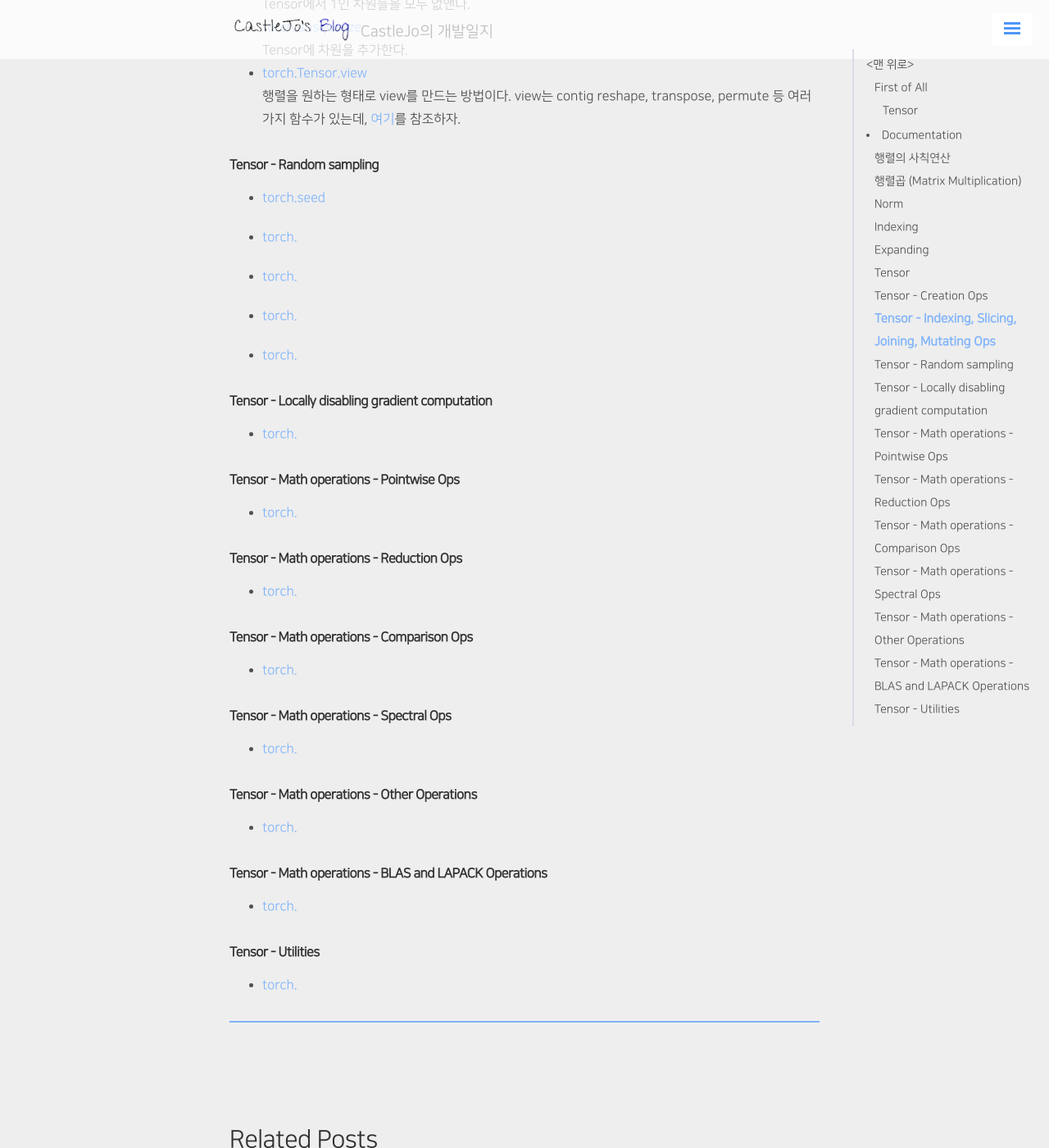
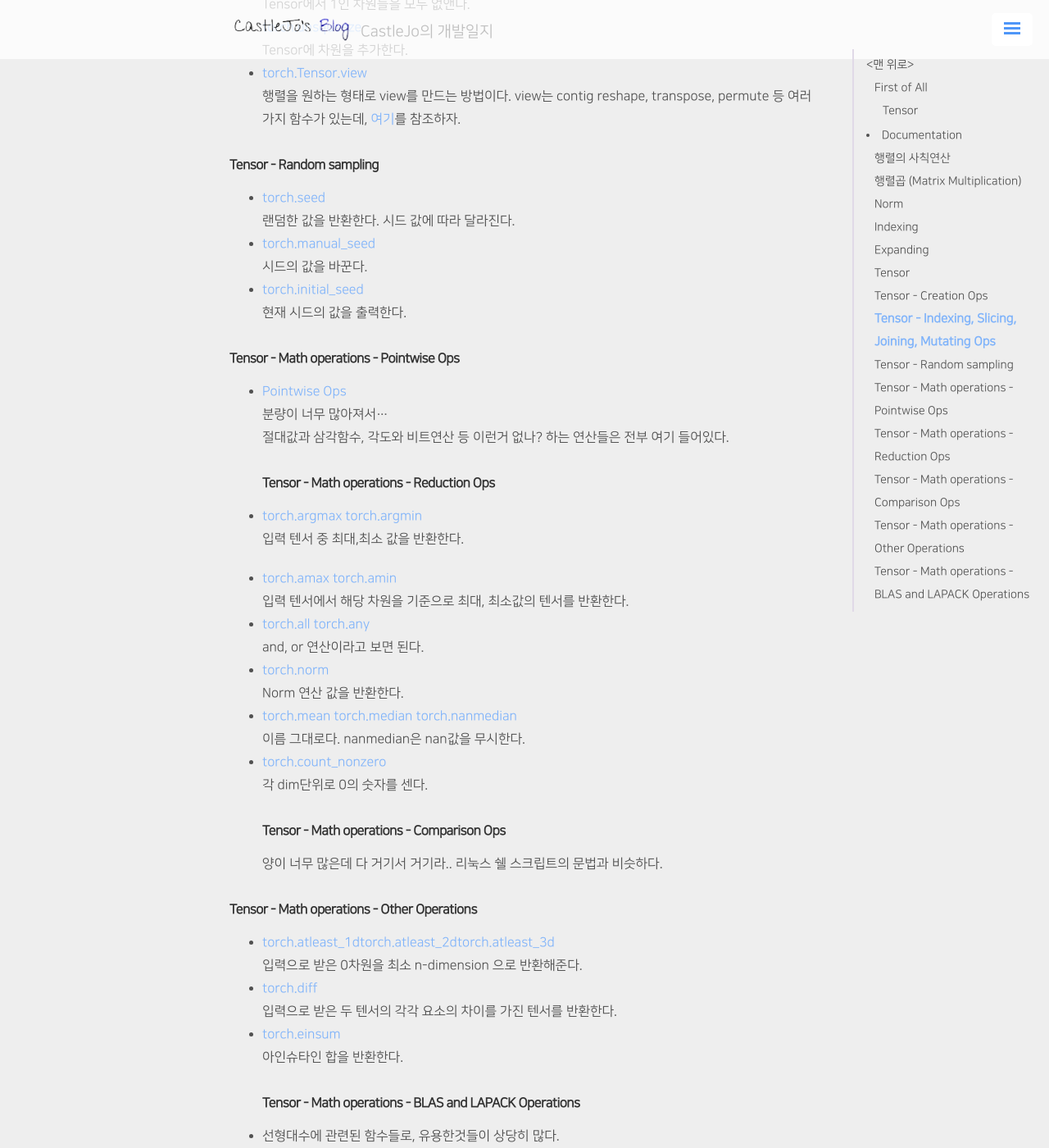
Before and after one commit to ukcastle/ukcastle.github.io, a Jekyll site: the page built from _posts/Boostcamp/2021-08-17-w3d2.md, in a window 1280 px wide and 1400 px high, scrolled down 3379 px. Shown: the whole window at 82% size. Built offline with Jekyll 4.4.1, drawn with Linux system fonts in a browser that asks for light colours; nearby versions of some CDN libraries; a script that is not in the unit is left out; comment, search, counter and statistics services are not loaded; some of the changed text lies outside the part shown.

Commit message:
docs: w3d2 end

```diff
--- a/_posts/Boostcamp/2021-08-17-w3d2.md
+++ b/_posts/Boostcamp/2021-08-17-w3d2.md
@@ -120,36 +120,41 @@ Keras는 일단 Lower-level 프레임워크를 High-level로 이용하게 해주
     행렬을 원하는 형태로 view를 만드는 방법이다. view는 contig reshape, transpose, permute 등 여러가지 함수가 있는데, [여기](https://sanghyu.tistory.com/3)를 참조하자.
 
 #### Tensor - Random sampling
-- [torch.seed]()
-
-- [torch.]()
-
-- [torch.]()
-
-- [torch.]()
-
-- [torch.]()
-
-#### Tensor - Locally disabling gradient computation
-- [torch.]()
+- [torch.seed](https://pytorch.org/docs/stable/generated/torch.seed.html#torch.seed)
+    랜덤한 값을 반환한다. 시드 값에 따라 달라진다.
+- [torch.manual_seed](https://pytorch.org/docs/stable/generated/torch.manual_seed.html#torch.manual_seed)
+    시드의 값을 바꾼다.
+- [torch.initial_seed](https://pytorch.org/docs/stable/generated/torch.initial_seed.html#torch.initial_seed)
+    현재 시드의 값을 출력한다.
 
 #### Tensor - Math operations - Pointwise Ops
-- [torch.]()
+- [Pointwise Ops](https://pytorch.org/docs/stable/torch.html#math-operations)
+    분량이 너무 많아져서...
+    절대값과 삼각함수, 각도와 비트연산 등 이런거 없나? 하는 연산들은 전부 여기 들어있다.
+#### Tensor - Math operations - Reduction Ops
+- [torch.argmax](https://pytorch.org/docs/stable/generated/torch.argmax.html#torch.argmax) [torch.argmin](https://pytorch.org/docs/stable/generated/torch.argmin.html#torch.argmin)
+    입력 텐서 중 최대,최소 값을 반환한다.
 
-#### Tensor - Math operations - Reduction Ops
-- [torch.]()
-
+- [torch.amax](https://pytorch.org/docs/stable/generated/torch.amax.html#torch.amax) [torch.amin](https://pytorch.org/docs/stable/generated/torch.amin.html#torch.amin)
+    입력 텐서에서 해당 차원을 기준으로 최대, 최소값의 텐서를 반환한다.
+- [torch.all](https://pytorch.org/docs/stable/generated/torch.all.html#torch.all) [torch.any](https://pytorch.org/docs/stable/generated/torch.any.html#torch.any)
+    and, or 연산이라고 보면 된다.
+- [torch.norm](https://pytorch.org/docs/stable/generated/torch.norm.html#torch.norm)
+    Norm 연산 값을 반환한다.
+- [torch.mean](https://pytorch.org/docs/stable/generated/torch.mean.html#torch.mean) [torch.median](https://pytorch.org/docs/stable/generated/torch.median.html#torch.median) [torch.nanmedian](https://pytorch.org/docs/stable/generated/torch.nanmedian.html#torch.nanmedian)
+    이름 그대로다. nanmedian은 nan값을 무시한다.
+- [torch.count_nonzero](https://pytorch.org/docs/stable/generated/torch.count_nonzero.html#torch.count_nonzero)
+    각 dim단위로 0의 숫자를 센다.
 #### Tensor - Math operations - Comparison Ops
-- [torch.]()
-
-#### Tensor - Math operations - Spectral Ops
-- [torch.]()
+    양이 너무 많은데 다 거기서 거기라.. 리눅스 쉘 스크립트의 문법과 비슷하다.
 
 #### Tensor - Math operations - Other Operations
-- [torch.]()
-
+- [torch.atleast_1d](https://pytorch.org/docs/stable/generated/torch.atleast_1d.html#torch.atleast_1d)[torch.atleast_2d](https://pytorch.org/docs/stable/generated/torch.atleast_2d.html#torch.atleast_2d)[torch.atleast_3d](https://pytorch.org/docs/stable/generated/torch.atleast_3d.html#torch.atleast_3d)
+    입력으로 받은 0차원을 최소 n-dimension 으로 반환해준다.
+- [torch.diff](https://pytorch.org/docs/stable/generated/torch.diff.html#torch.diff)
+    입력으로 받은 두 텐서의 각각 요소의 차이를 가진 텐서를 반환한다.
+- [torch.einsum](https://pytorch.org/docs/stable/generated/torch.einsum.html#torch.einsum)
+    아인슈타인 합을 반환한다.
 #### Tensor - Math operations - BLAS and LAPACK Operations
-- [torch.]()
-
-#### Tensor - Utilities
-- [torch.]()
+- 선형대수에 관련된 함수들로, 유용한것들이 상당히 많다.
+  양이 너무 많다.. [필요할 때](https://pytorch.org/docs/stable/torch.html#math-operations) 가져다 써보자.
```
